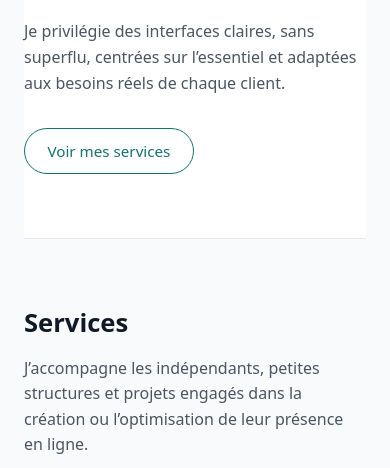
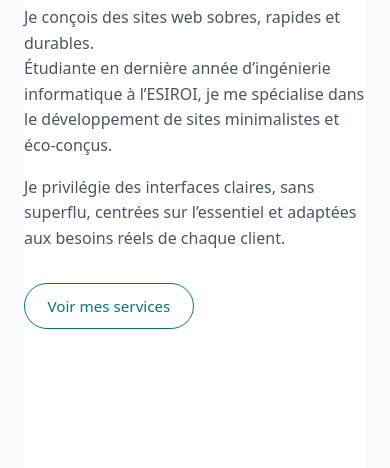
Before and after one commit to lise-dev/portfolio, a plain HTML site: page index.html in a window 390 px wide. Shown: the part 312-780 px from the top of the page. Drawn offline with Linux system fonts and the light colour scheme; a script that the page names is missing.

Commit message:
feat: edit responsive height hero section

```diff
--- a/index.html
+++ b/index.html
@@ -16,7 +16,7 @@
 
     <!-- Open Graph -->
     <meta property="og:type" content="website">
-    <meta property="og:title" content="Prénom Nom – Développeuse web éco-responsable">
+    <meta property="og:title" content="Lise Rochat – Développeuse web éco-responsable">
     <meta property="og:description"
         content="Création de sites web minimalistes, éco-conçus et performants pour indépendants et petites structures.">
     <meta property="og:url" content="https://lise-dev.github.io/portfolio/">
--- a/style.css
+++ b/style.css
@@ -374,7 +374,10 @@ h3 {
   }
 
   .section-hero {
-    min-height: auto;
-    padding-top: 3rem;
+    min-height: 100svh;
+    display: flex;
+    align-items: center;
+    padding-top: 2rem;
+    padding-bottom: 2rem;
   }
 }
```
